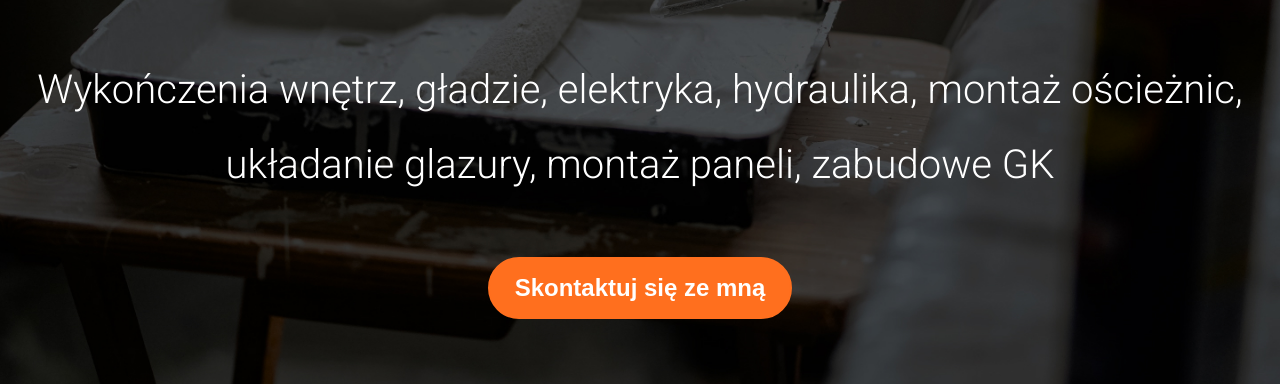
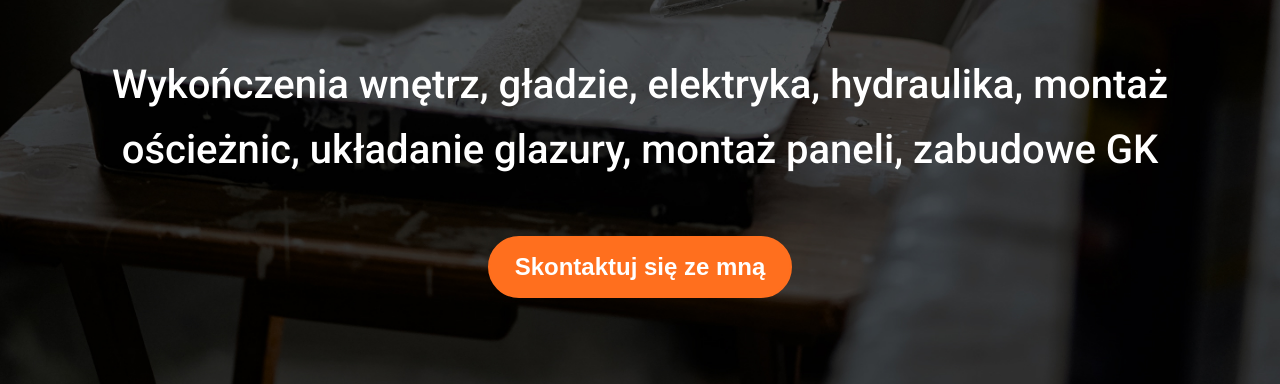
Before and after one commit to Blazej-oWo/construction_industry, a website: page index.html in a window 1280 px wide. Shown: the part 385-769 px from the top of the page. Drawn offline with Linux system fonts and the light colour scheme.

Commit message:
working on headings

```diff
--- a/index.html
+++ b/index.html
@@ -128,7 +128,8 @@
             <img src="images/30.jpg" loading="lazy" alt="">
         </div>
     </main>
-
+<!-- FORM -->
+<form action=""></form>
     <!-- FOOTER -->
     <footer class="footer">
         <div class="container flex">
--- /dev/null
+++ b/package.json
@@ -0,0 +1,5 @@
+{
+  "dependencies": {
+    "lightbox2": "^2.11.4"
+  }
+}
--- a/scss/base/_typography.scss
+++ b/scss/base/_typography.scss
@@ -20,9 +20,10 @@
 
     &--2 {
         font-size: $font-size-4;
-        line-height: 75px;
-        font-weight: $font-weight-light;
-
+        line-height: 65px;
+        font-weight: $font-weight-medium;
+        margin: 0 auto;
+        max-width: 1100px;
         @include small-up {
             font-size: $font-size-5;
         }
```
Also changed, not shown: scss/layout/_section.scss (+4 -3 lines), css/style.css, 2 other files.
